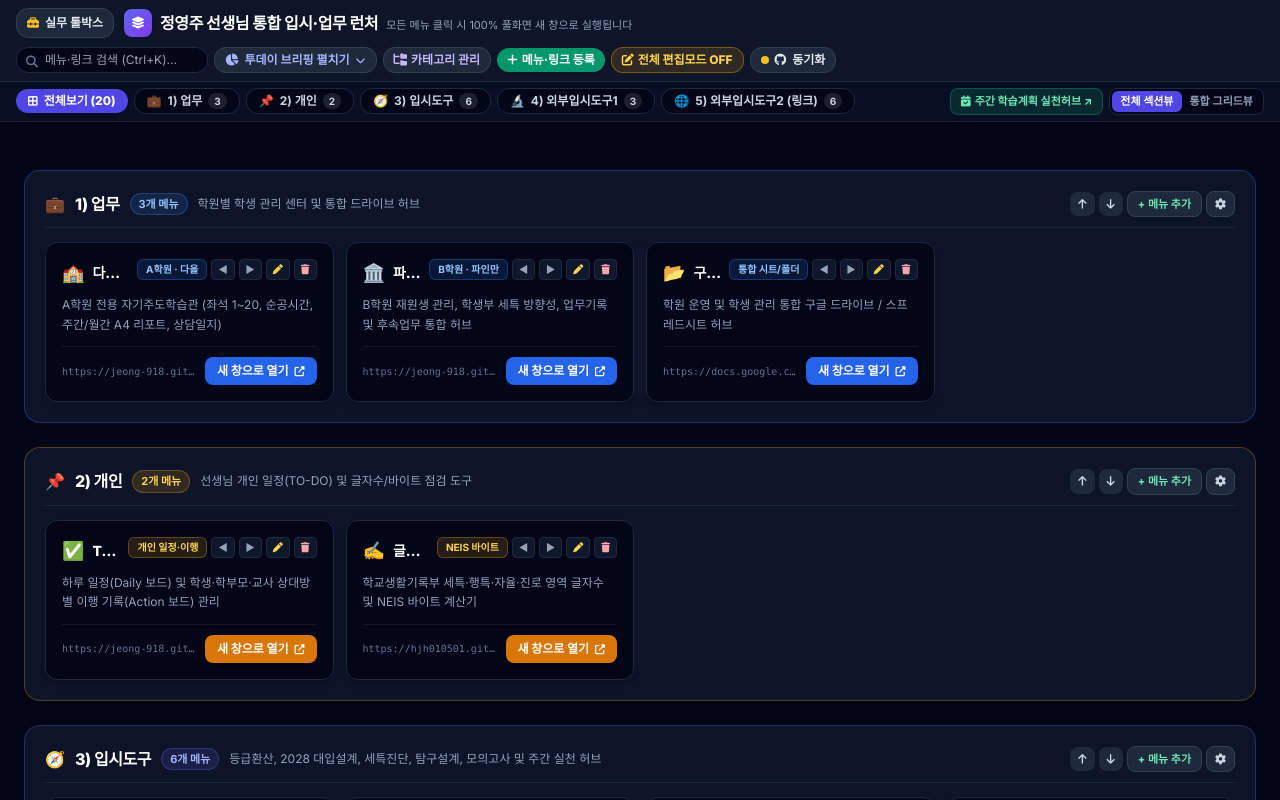
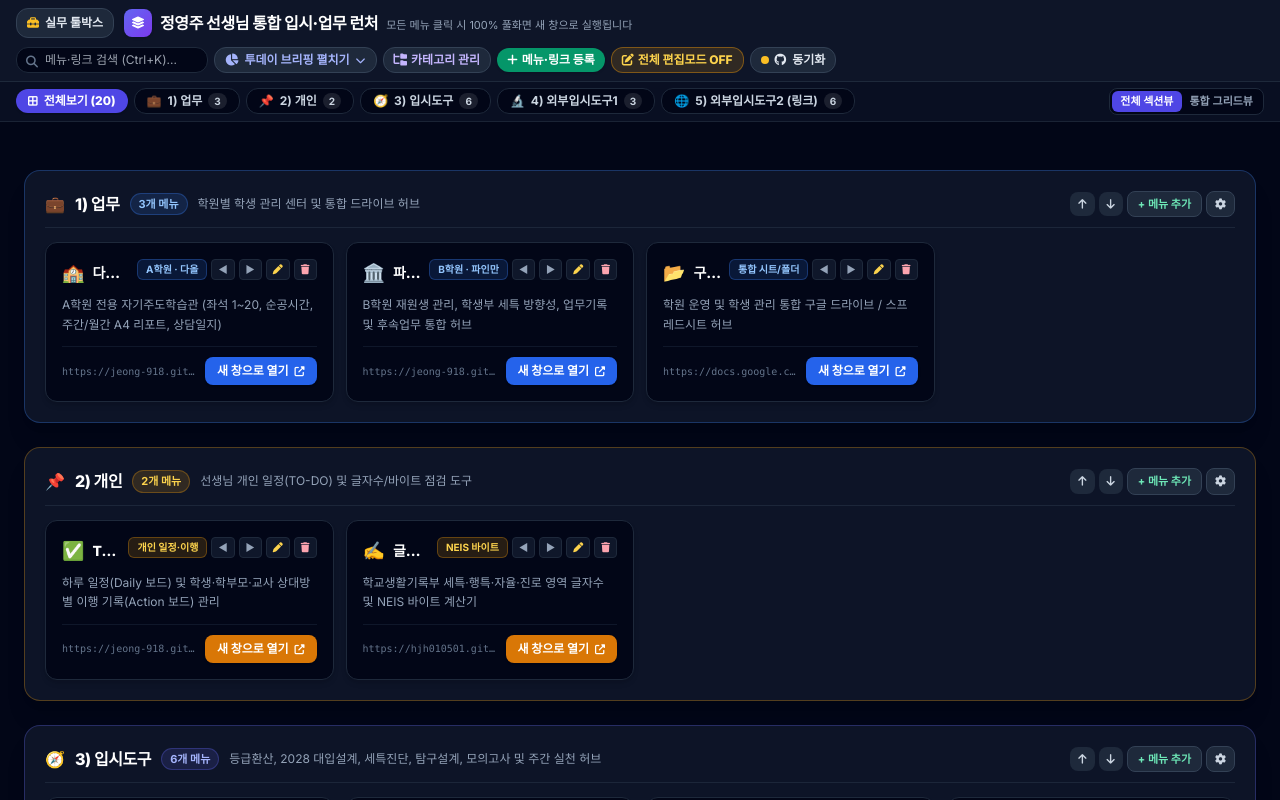
Before and after one commit to jeong-918/desktop, a plain HTML site: page index.html in a window 1280 px wide. Drawn offline with nearby package versions, Linux system fonts and the light colour scheme; a web font is replaced by a local one.

Commit message:
Update index.html

```diff
--- a/index.html
+++ b/index.html
@@ -179,12 +179,7 @@
       <!-- 좌측: 5대 카테고리 필터 탭 (JS로 동적 렌더링 + 인라인 수정 가능) -->
       <div id="top-category-tabs" class="flex items-center gap-1.5 shrink-0"></div>
 
-      <!-- 우측: 보기 레이아웃 전환 (섹션 전체 나열 vs 선택 카테고리만 크게 보기) & 학습계획허브 바로가기 -->
-      <div class="flex items-center gap-1.5 shrink-0">
-        <button onclick="openStudyHubNewWindow()" class="px-2.5 py-1 rounded-lg bg-emerald-600/20 hover:bg-emerald-600 text-emerald-300 hover:text-white border border-emerald-500/30 text-[11px] font-bold flex items-center gap-1 transition">
-          <i class="fa-solid fa-calendar-check"></i>
-          <span data-ui-text="studyHubQuickBtn">주간 학습계획 실천허브 ↗</span>
-        </button>
+      <!-- 우측: 보기 레이아웃 전환 (섹션 전체 나열 vs 선택 카테고리만 크게 보기) -->
         <div class="flex items-center bg-slate-950 p-0.5 rounded-lg border border-slate-800 text-[11px]">
           <button onclick="setBoardLayout('sections')" id="layout-btn-sections" class="px-2 py-0.5 rounded-md font-bold bg-indigo-600 text-white">전체 섹션뷰</button>
           <button onclick="setBoardLayout('grid')" id="layout-btn-grid" class="px-2 py-0.5 rounded-md font-semibold text-slate-400 hover:text-white">통합 그리드뷰</button>
```
